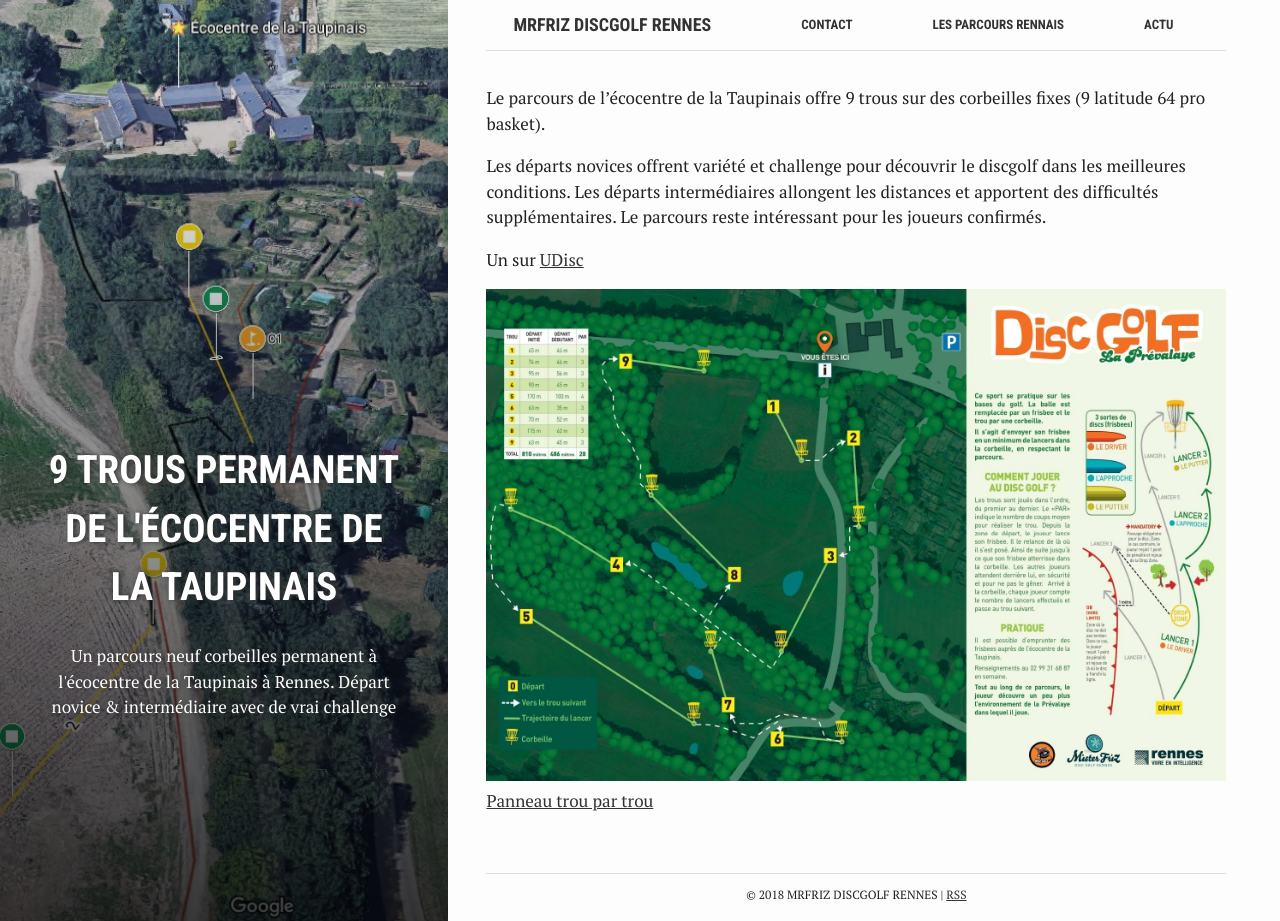
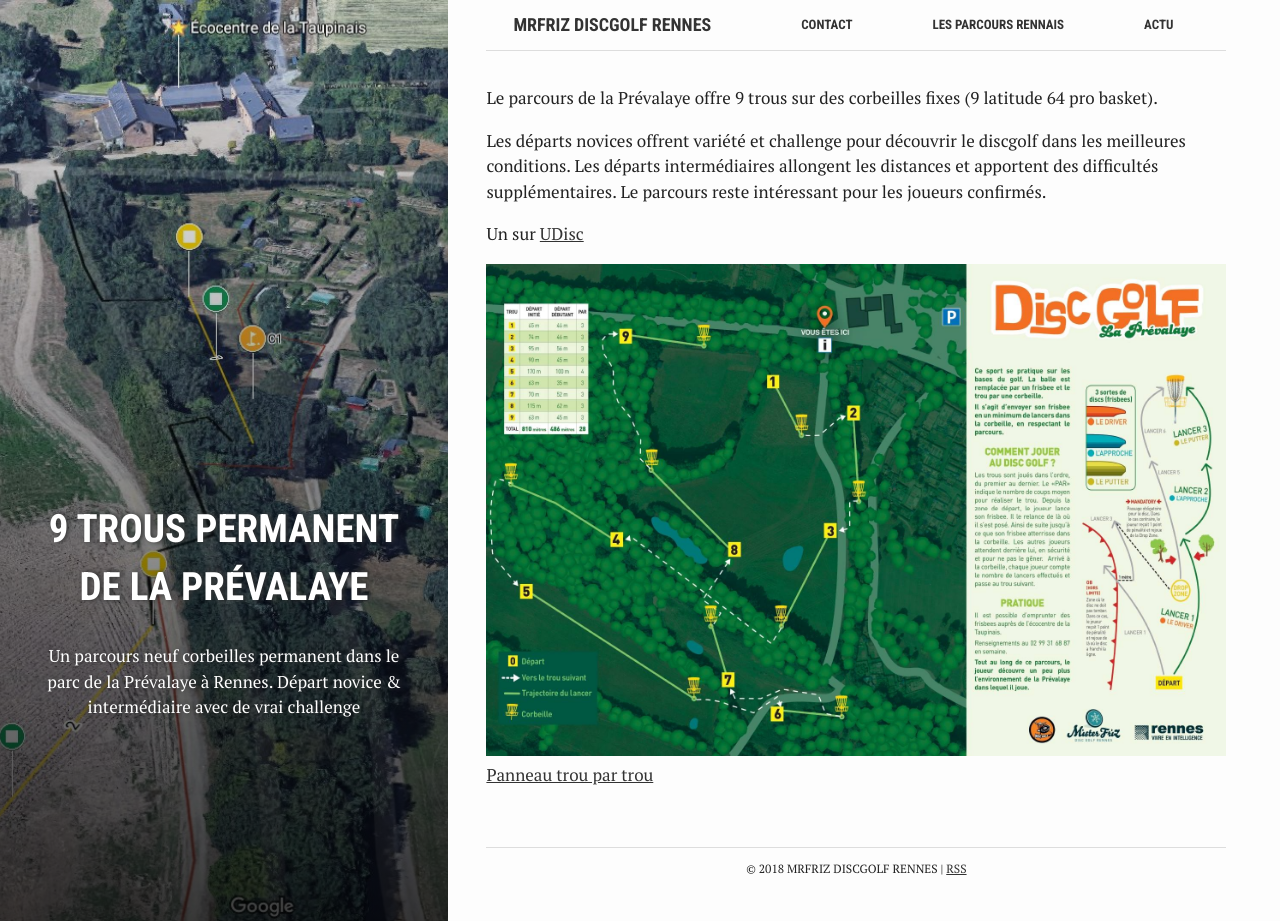
Before and after one commit to MrFriz/discgolf, a Jekyll site: the page built from _parcours/ecocentre.md, in a window 1280 px wide and 921 px high. Built offline with Jekyll 4.4.1, drawn with Linux system fonts in a browser that asks for light colours.

Commit message:
Update ecocentre.md
On remplace les mention au parcours de l'écocentre par "parcours de la Prévalaye"

```diff
--- a/_parcours/ecocentre.md
+++ b/_parcours/ecocentre.md
@@ -1,13 +1,13 @@
 ---
 layout: default
 bg: 'ecocentre/bg.jpg'
-title:  "9 trous permanent de l'écocentre de la Taupinais"
-crawlertitle: "L'écocentre de la Taupinais"
-summary: "Un parcours neuf corbeilles permanent à l'écocentre de la Taupinais à Rennes. Départ novice & intermédiaire avec de vrai challenge"
+title:  "9 trous permanent de la Prévalaye"
+crawlertitle: "9 trous permanent de la Prévalaye"
+summary: "Un parcours neuf corbeilles permanent dans le parc de la Prévalaye à Rennes. Départ novice & intermédiaire avec de vrai challenge"
 author: Greg
 ---
 
-Le parcours de l'écocentre de la Taupinais offre 9 trous sur des corbeilles fixes (9 latitude 64 pro basket).
+Le parcours de la Prévalaye offre 9 trous sur des corbeilles fixes (9 latitude 64 pro basket).
 
 Les départs novices offrent variété et challenge pour découvrir le discgolf dans les meilleures conditions. Les départs intermédiaires allongent les distances et apportent des difficultés supplémentaires. Le parcours reste intéressant pour les joueurs confirmés.
 
```
